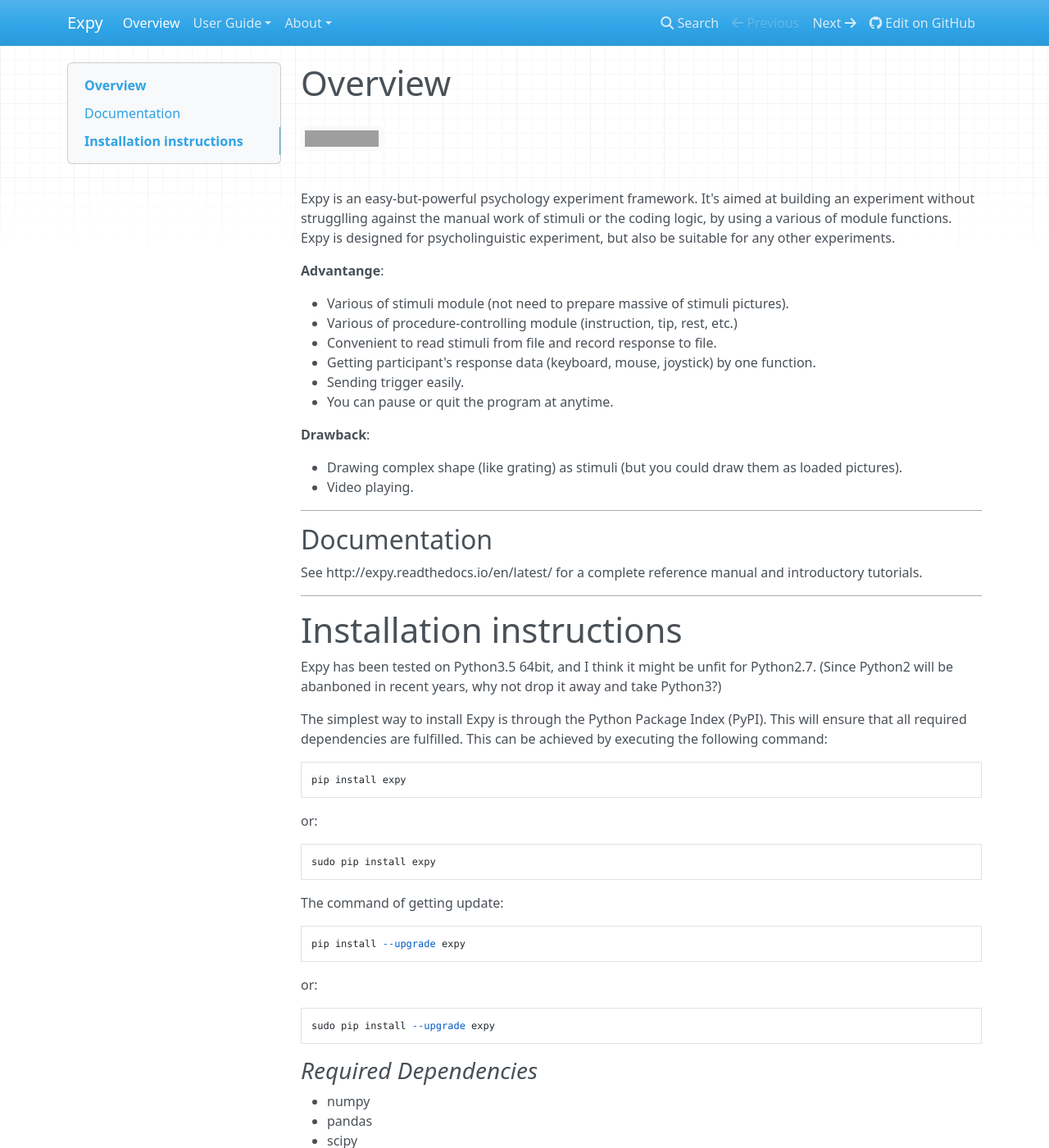
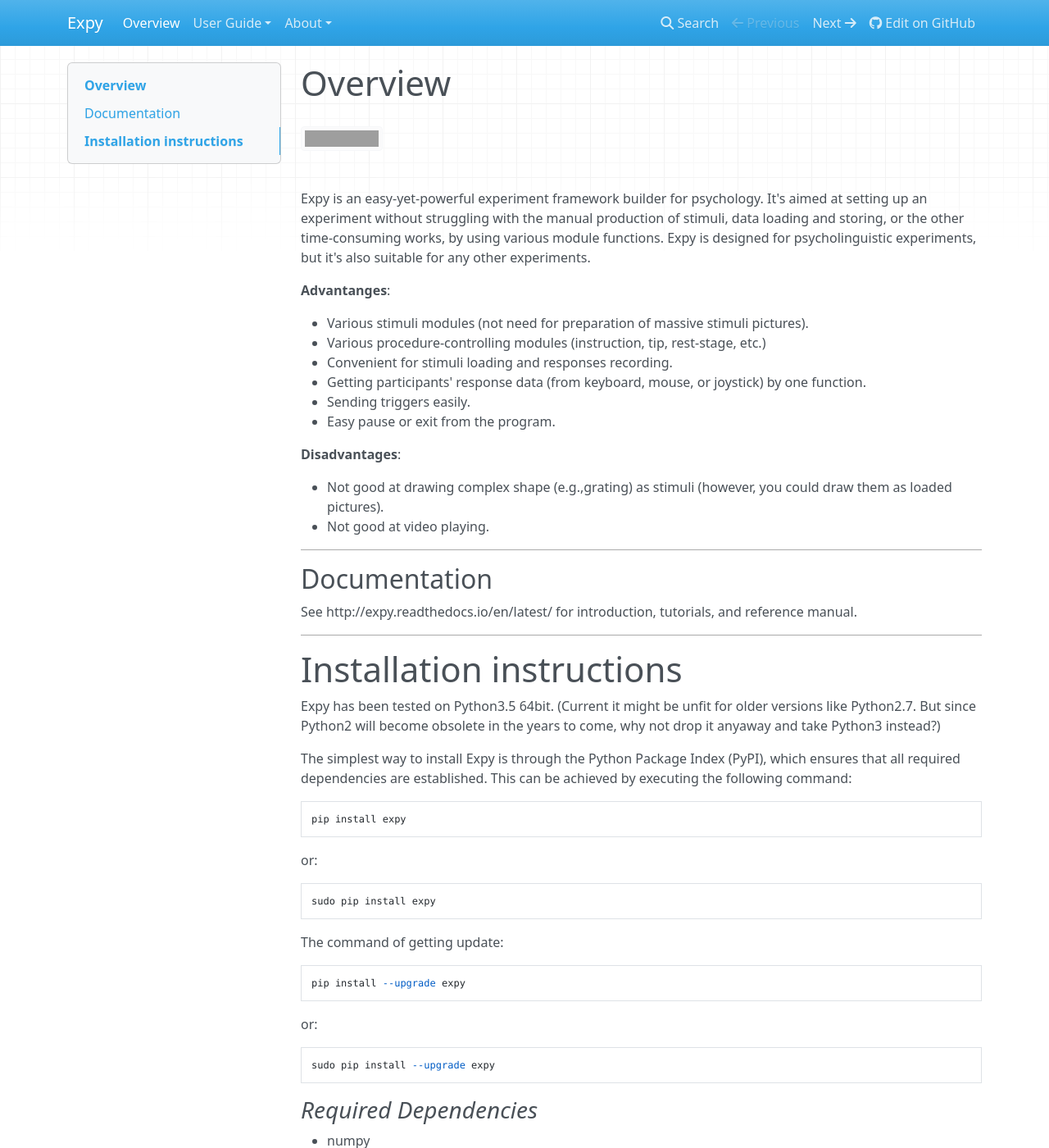
Before and after one commit to ray306/Expy, an MkDocs documentation site: the page built from docs/index.md, in a window 1280 px wide and 1400 px high. Shown: the whole window at 82% size. Built offline with MkDocs 1.6.1, drawn with Linux system fonts in a browser that asks for light colours; nearby versions of some CDN libraries; old or Windows-style settings are respelled for this version of MkDocs; grey boxes are pictures that could not be loaded.

Commit message:
doc revised

````diff
--- a/docs/index.md
+++ b/docs/index.md
@@ -5,34 +5,34 @@
 [pypi-v-image]: https://img.shields.io/pypi/v/expy.png
 [pypi-v-link]: https://pypi.python.org/pypi/expy
 
-Expy is an easy-but-powerful psychology experiment framework. It's aimed at building an experiment without strugglling against the manual work of stimuli or the coding logic, by using a various of module functions.
-Expy is designed for psycholinguistic experiment, but also be suitable for any other experiments.
+Expy is an easy-yet-powerful experiment framework builder for psychology. It's aimed at setting up an experiment without struggling with the manual production of stimuli, data loading and storing, or the other time-consuming works, by using various module functions.
+Expy is designed for psycholinguistic experiments, but it's also suitable for any other experiments.
 
-**Advantange**:
+**Advantanges**:
 
-- Various of stimuli module (not need to prepare massive of stimuli pictures).
-- Various of procedure-controlling module (instruction, tip, rest, etc.)
-- Convenient to read stimuli from file and record response to file.
-- Getting participant's response data (keyboard, mouse, joystick) by one function.
-- Sending trigger easily.
-- You can pause or quit the program at anytime.
+- Various stimuli modules (not need for preparation of massive stimuli pictures).
+- Various procedure-controlling modules (instruction, tip, rest-stage, etc.)
+- Convenient for stimuli loading and responses recording.
+- Getting participants' response data (from keyboard, mouse, or joystick) by one function.
+- Sending triggers easily.
+- Easy pause or exit from the program.
 
-**Drawback**:
+**Disadvantages**:
 
-- Drawing complex shape (like grating) as stimuli (but you could draw them as loaded pictures).
-- Video playing.
+- Not good at drawing complex shape (e.g.,grating) as stimuli (however, you could draw them as loaded pictures).
+- Not good at video playing.
 
 ---
 ## Documentation
-See http://expy.readthedocs.io/en/latest/ for a complete reference manual and introductory tutorials.
+See http://expy.readthedocs.io/en/latest/ for introduction, tutorials, and reference manual.
 
 ---
 # Installation instructions
 
-Expy has been tested on Python3.5 64bit, and I think it might be unfit for Python2.7.
-(Since Python2 will be abanboned in recent years, why not drop it away and take Python3?)
+Expy has been tested on Python3.5 64bit.
+(Current it might be unfit for older versions like Python2.7. But since Python2 will become obsolete in the years to come, why not drop it anyaway and take Python3 instead?)
 
-The simplest way to install Expy is through the Python Package Index (PyPI). This will ensure that all required dependencies are fulfilled. This can be achieved by executing the following command:
+The simplest way to install Expy is through the Python Package Index (PyPI), which ensures that all required dependencies are established. This can be achieved by executing the following command:
 
 ```
 pip install expy
````
Also changed, not shown: docs/tip.md (+1 -1 lines), readme.md (+16 -16 lines).
